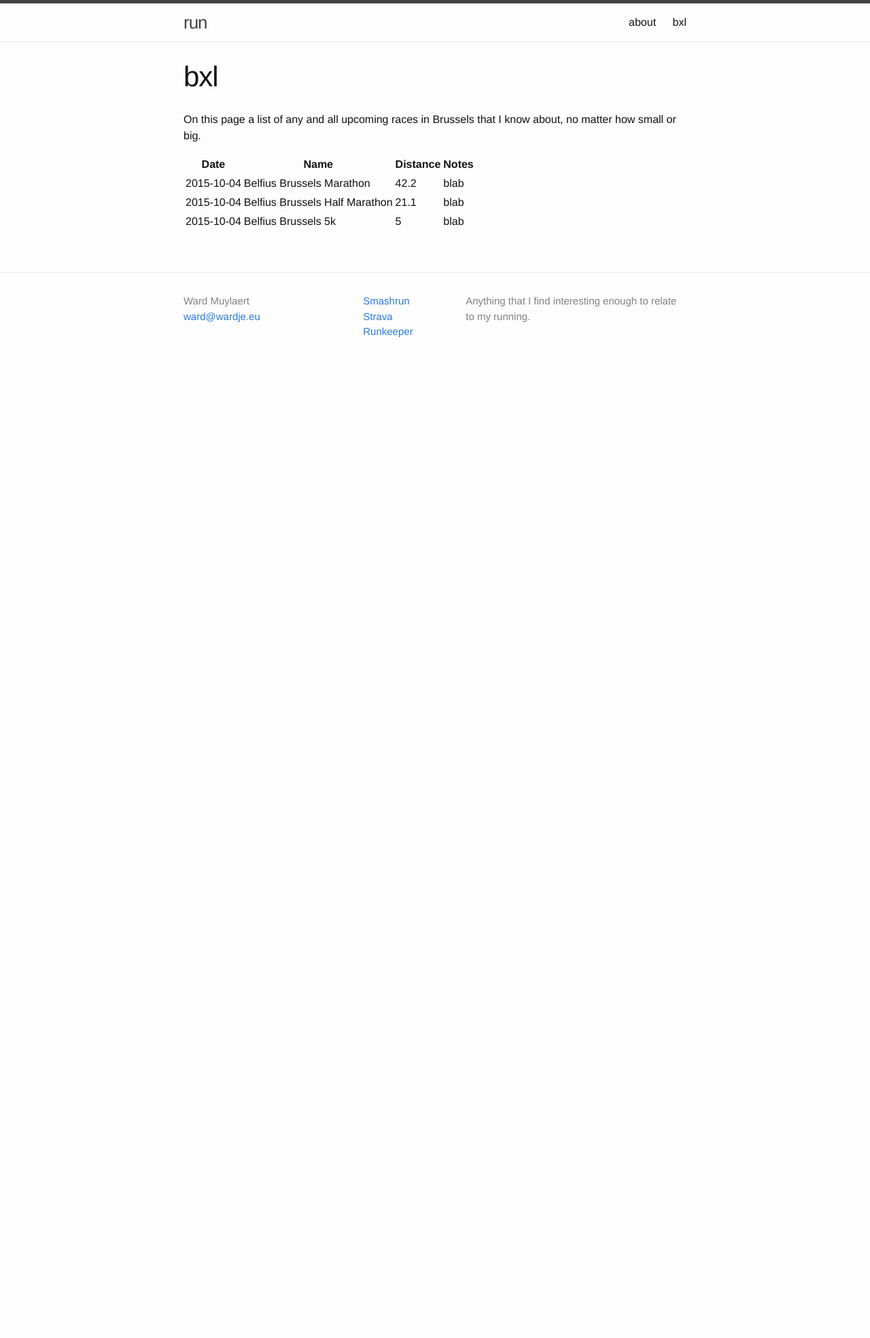
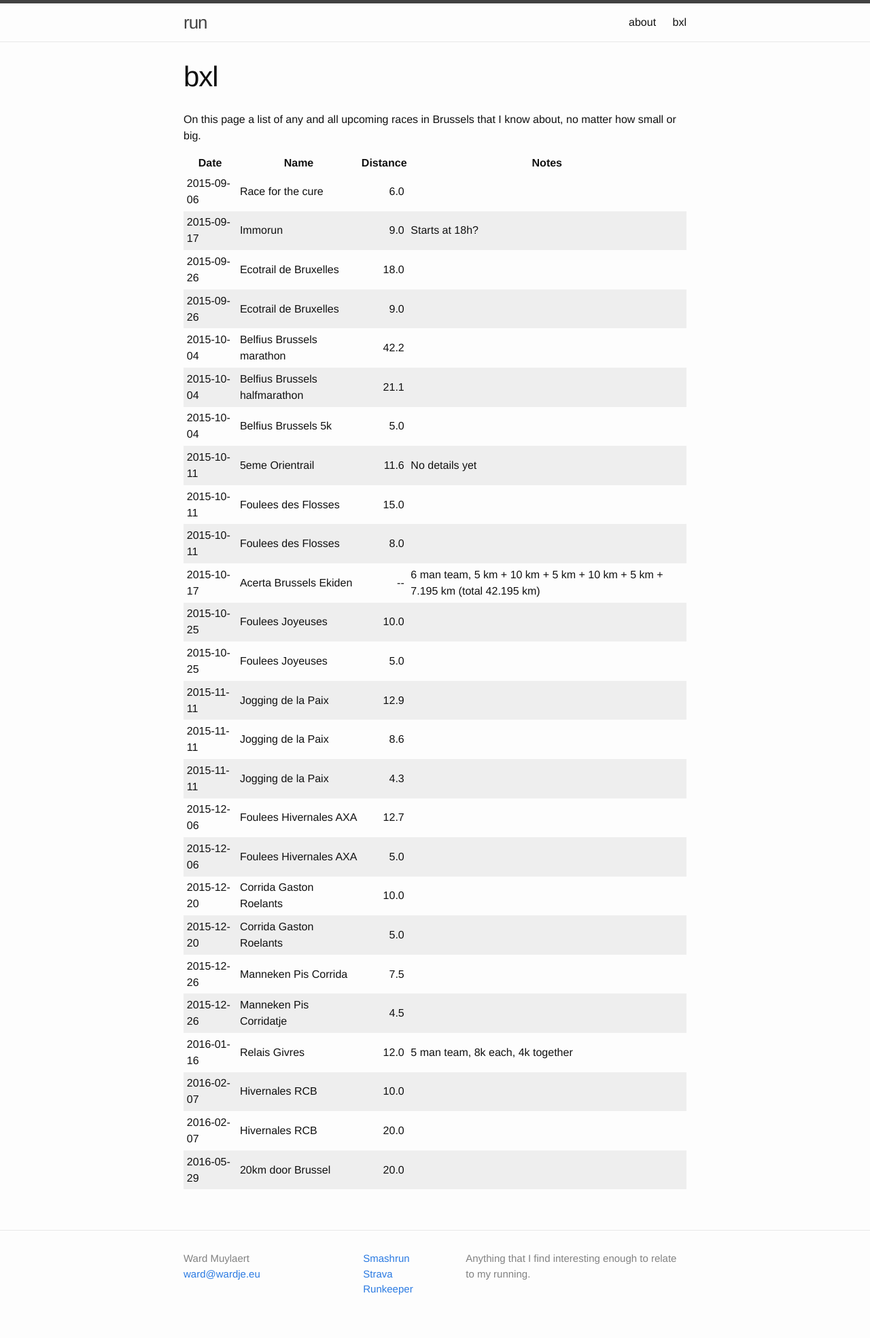
Before and after one commit to ward/run, a Jekyll site: the page built from bxl.md, in a window 1280 px wide. Shown: the whole page at 68% size. Built offline with Jekyll 4.4.1, drawn with Linux system fonts in a browser that asks for light colours; before the commit the page ends 900 px from its top, so only the background shows below that.

Commit message:
bxl races (more, prettier)

```diff
--- a/_data/bxlruns.csv
+++ b/_data/bxlruns.csv
@@ -1,4 +1,27 @@
 date,name,distance,notes
-2015-10-04,Belfius Brussels Marathon,42.2,blab
-2015-10-04,Belfius Brussels Half Marathon,21.1,blab
-2015-10-04,Belfius Brussels 5k,5,blab
+2015-09-06,Race for the cure,6.0,
+2015-09-17,Immorun,9.0,Starts at 18h?
+2015-09-26,Ecotrail de Bruxelles,18.0,
+2015-09-26,Ecotrail de Bruxelles,9.0,
+2015-10-04,Belfius Brussels marathon,42.2,
+2015-10-04,Belfius Brussels halfmarathon,21.1,
+2015-10-04,Belfius Brussels 5k,5.0,
+2015-10-11,5eme Orientrail,11.6,No details yet
+2015-10-11,Foulees des Flosses,15.0,
+2015-10-11,Foulees des Flosses,8.0,
+2015-10-17,Acerta Brussels Ekiden,--,"6 man team, 5 km + 10 km + 5 km + 10 km + 5 km + 7.195 km (total 42.195 km)"
+2015-10-25,Foulees Joyeuses,10.0,
+2015-10-25,Foulees Joyeuses,5.0,
+2015-11-11,Jogging de la Paix,12.9,
+2015-11-11,Jogging de la Paix,8.6,
+2015-11-11,Jogging de la Paix,4.3,
+2015-12-06,Foulees Hivernales AXA,12.7,
+2015-12-06,Foulees Hivernales AXA,5.0,
+2015-12-20,Corrida Gaston Roelants,10.0,
+2015-12-20,Corrida Gaston Roelants,5.0,
+2015-12-26,Manneken Pis Corrida,7.5,
+2015-12-26,Manneken Pis Corridatje,4.5,
+2016-01-16,Relais Givres,12.0,"5 man team, 8k each, 4k together"
+2016-02-07,Hivernales RCB,10.0,
+2016-02-07,Hivernales RCB,20.0,
+2016-05-29,20km door Brussel,20.0,
--- a/_sass/_base.scss
+++ b/_sass/_base.scss
@@ -202,3 +202,20 @@ pre {
         }
     }
 }
+
+
+/**
+ * Tables (added by ward 2015-02-09)
+ */
+table {
+  border-collapse: collapse;
+  tr:nth-child(2n) {
+    background-color: #eeeeee;
+  }
+  td {
+    padding: 0.3em;
+    &.distance {
+      text-align: right;
+    }
+  }
+}
--- a/bxl.md
+++ b/bxl.md
@@ -7,7 +7,7 @@ permalink: /bxl/
 On this page a list of any and all upcoming races in Brussels that I know
 about, no matter how small or big.
 
-<table>
+<table id="bxlruns">
   <thead>
     <tr>
       <th>Date</th>
@@ -19,10 +19,10 @@ about, no matter how small or big.
   <tbody>
 {% for race in site.data.bxlruns %}
     <tr>
-      <td>{{race.date}}</td>
-      <td>{{race.name}}</td>
-      <td>{{race.distance}}</td>
-      <td>{{race.notes}}</td>
+      <td class="date">{{race.date}}</td>
+      <td class="name">{{race.name}}</td>
+      <td class="distance">{{race.distance}}</td>
+      <td class="notes">{{race.notes}}</td>
     </tr>
 {% endfor %}
   </tbody>
```
